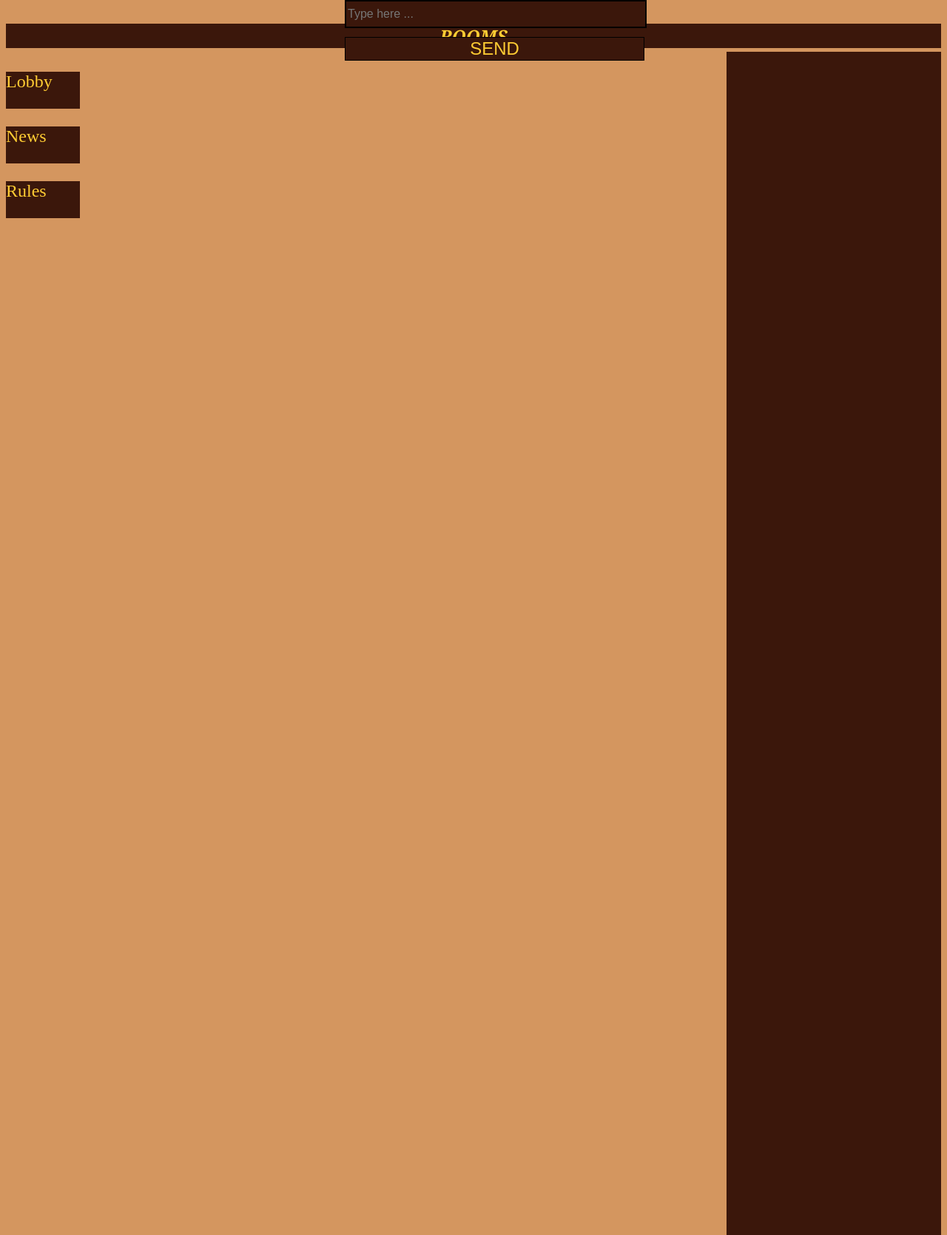
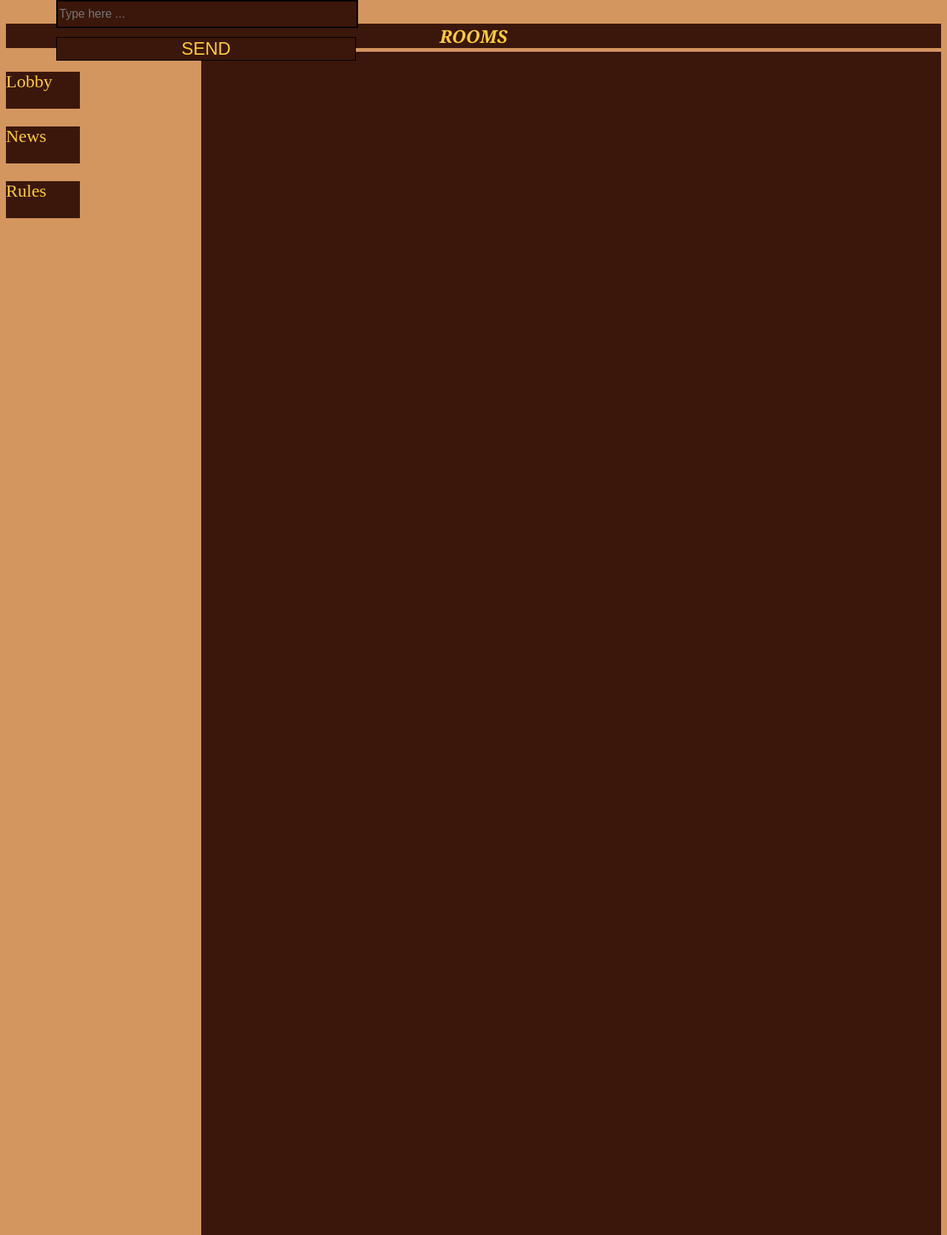
Before and after one commit to nikitaprodanov/OnlineChess, a Flask app: page /lobby in a window 1280 px wide. Shown: the whole page at 74% size. Run offline with Flask 2, Linux system fonts and the light colour scheme; the visitor is signed in with stand-in values (Sample User, id 1); data comes from the database, SQL or seed files in the repository; some libraries are stand-ins or nearby versions.

Commit message:
Added register log and fixed css(again).

```diff
--- a/application.py
+++ b/application.py
@@ -71,6 +71,7 @@ def index():
 		user = User(username=username, password=hashed_pswd)
 		db.session.add(user)
 		db.session.commit()
+		text = 'new account made with username: ' + str(username) + '.'
 		return redirect(url_for('login'))
 
 	return render_template("index.html", form=reg_form)
@@ -84,7 +85,7 @@ def login():
 	if login_form.validate_on_submit():
 		user_object = User.query.filter_by(username=login_form.username.data).first()
 		login_user(user_object)
-		text = " user: " + str(current_user.username) + ' with id:' + str(current_user.id) + ' logged in.'
+		text = 'user: ' + str(current_user.username) + ' with id:' + str(current_user.id) + ' logged in.'
 		i_logger(text)
 		return redirect(url_for('lobby'))
 	text = "failed attempt to login."
--- a/static/styling/lobby.css
+++ b/static/styling/lobby.css
@@ -42,7 +42,7 @@ p {
 	right: 8px;
 	float: right;
 	height: 100em;
-  width: 290px;
+  width: 1000px;
   color: #ffcc33;
   background-color: #3B170B;
 }
@@ -65,7 +65,7 @@ input[type=text]:hover {
     top: 50%;
     left: 45%;
     margin-top: -400px;
-    margin-left: -110px;
+    margin-left: -500px;
     width: 25em;
     height: 2em;
     color: #ffcc33;
@@ -85,7 +85,7 @@ input[type=submit] {
     top: 50%;
     left: 45%;
     margin-top: -350px;
-    margin-left: -110px;
+    margin-left: -500px;
 
 }
 
```
